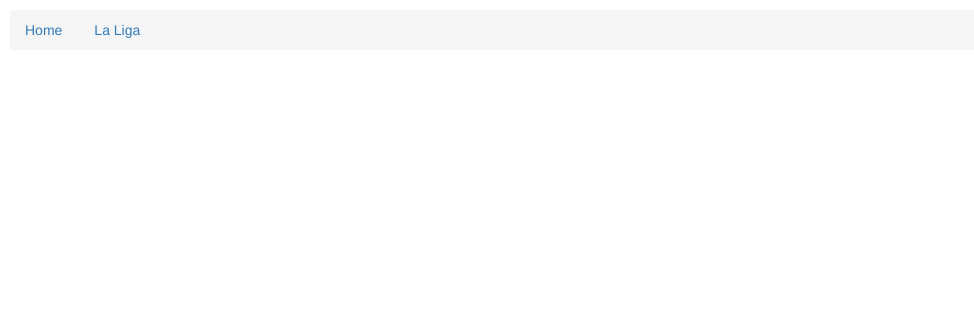
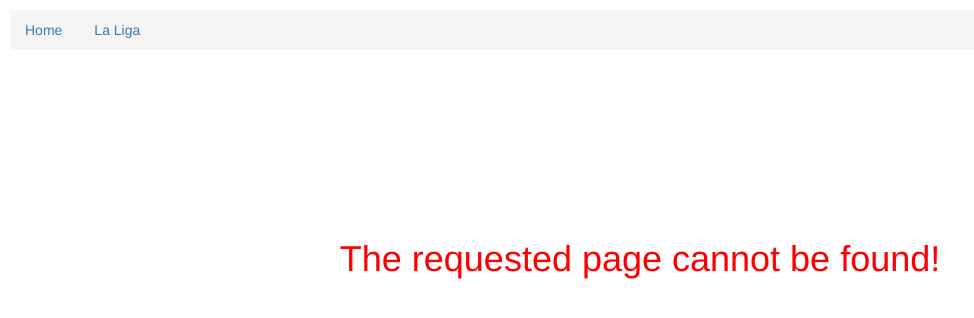
Before and after one commit to SanBal/SoccerStandingsFrontend, an Angular app: page /page-not-found in a window 1280 px wide. Before the commit this address led to /. Shown: the top 318 px of the page, without its empty margins (0-974 px from the left). Built offline with nearby package versions, Linux system fonts and the light colour scheme.

Commit message:
Add angular component for page not found

```diff
--- a/src/app/app-routing.module.ts
+++ b/src/app/app-routing.module.ts
@@ -1,6 +1,7 @@
 import { NgModule } from '@angular/core';
 import { RouterModule, Routes } from '@angular/router';
 import { HomeComponent } from './views/base/home/home.component';
+import { PageNotFoundComponent } from './views/errors/page-not-found/page-not-found.component';
 import { SoccerStandingsComponent } from './views/soccer-standings/soccer-standings.component';
 import { TeamInfosComponent } from './views/team-infos/team-infos.component';
 
@@ -8,7 +9,9 @@ const routes: Routes = [
   {path: 'home', component: HomeComponent},
   {path: 'laliga', component: SoccerStandingsComponent},
   {path: 'laliga/teams/:id', component: TeamInfosComponent},
-  {path: '', redirectTo: 'home', pathMatch: 'prefix'}
+  {path: '', redirectTo: 'home', pathMatch: 'prefix'}, // e.g. empty prefix -> http://localhost:4200/____
+  {path: 'page-not-found', component: PageNotFoundComponent},
+  {path: '**', redirectTo: 'page-not-found'} // Any paths which don't match the previous defined routes
 ];
 
 @NgModule({
--- a/src/app/app.module.ts
+++ b/src/app/app.module.ts
@@ -11,6 +11,7 @@ import { SoccerStandingsComponent } from './views/soccer-standings/soccer-standi
 
 import { SeasonService } from './services/season.service';
 import { TeamInfosComponent } from './views/team-infos/team-infos.component';
+import { PageNotFoundComponent } from './views/errors/page-not-found/page-not-found.component';
 
 
 @NgModule({
@@ -19,7 +20,8 @@ import { TeamInfosComponent } from './views/team-infos/team-infos.component';
     HeaderComponent,
     HomeComponent,
     SoccerStandingsComponent,
-    TeamInfosComponent
+    TeamInfosComponent,
+    PageNotFoundComponent
   ],
   imports: [
     BrowserModule,
--- a/src/app/views/base/header/header.component.html
+++ b/src/app/views/base/header/header.component.html
@@ -1,5 +1,6 @@
 <div class="topnav">
 	<ul class="nav nav-pills">
+		<!-- 'routerLinkActive' directive with css class 'active' which highlights the current active header element -->
   		<li role="presentation" routerLinkActive="active"><a routerLink="home">Home</a></li>
   		<li role="presentation" routerLinkActive="active"><a routerLink="laliga">La Liga</a></li>
 	</ul>
--- a/src/app/views/base/home/home.component.ts
+++ b/src/app/views/base/home/home.component.ts
@@ -6,7 +6,7 @@ import { Component, OnInit } from '@angular/core';
   styleUrls: ['./home.component.css']
 })
 export class HomeComponent implements OnInit {
-  title = 'WebApp';
+  title = 'SoccerStandings';
 
   constructor() { }
 
--- /dev/null
+++ b/src/app/views/errors/page-not-found/page-not-found.component.css
@@ -0,0 +1,5 @@
+h1 {
+	color: Red;
+	text-align: center;
+	margin-top: 15%;
+}
--- /dev/null
+++ b/src/app/views/errors/page-not-found/page-not-found.component.html
@@ -0,0 +1,3 @@
+<h1>
+  The requested page cannot be found!
+</h1>
--- /dev/null
+++ b/src/app/views/errors/page-not-found/page-not-found.component.ts
@@ -0,0 +1,15 @@
+import { Component, OnInit } from '@angular/core';
+
+@Component({
+  selector: 'app-page-not-found',
+  templateUrl: './page-not-found.component.html',
+  styleUrls: ['./page-not-found.component.css']
+})
+export class PageNotFoundComponent implements OnInit {
+
+  constructor() { }
+
+  ngOnInit() {
+  }
+
+}
--- a/src/index.html
+++ b/src/index.html
@@ -2,7 +2,7 @@
 <html lang="en">
 <head>
   <meta charset="utf-8">
-  <title>SampleAngularApp</title>
+  <title>SoccerStandings</title>
   <base href="/">
 
   <meta name="viewport" content="width=device-width, initial-scale=1">
```
Also changed, not shown: 1 other file (tests, documents, lock files or other folders).
